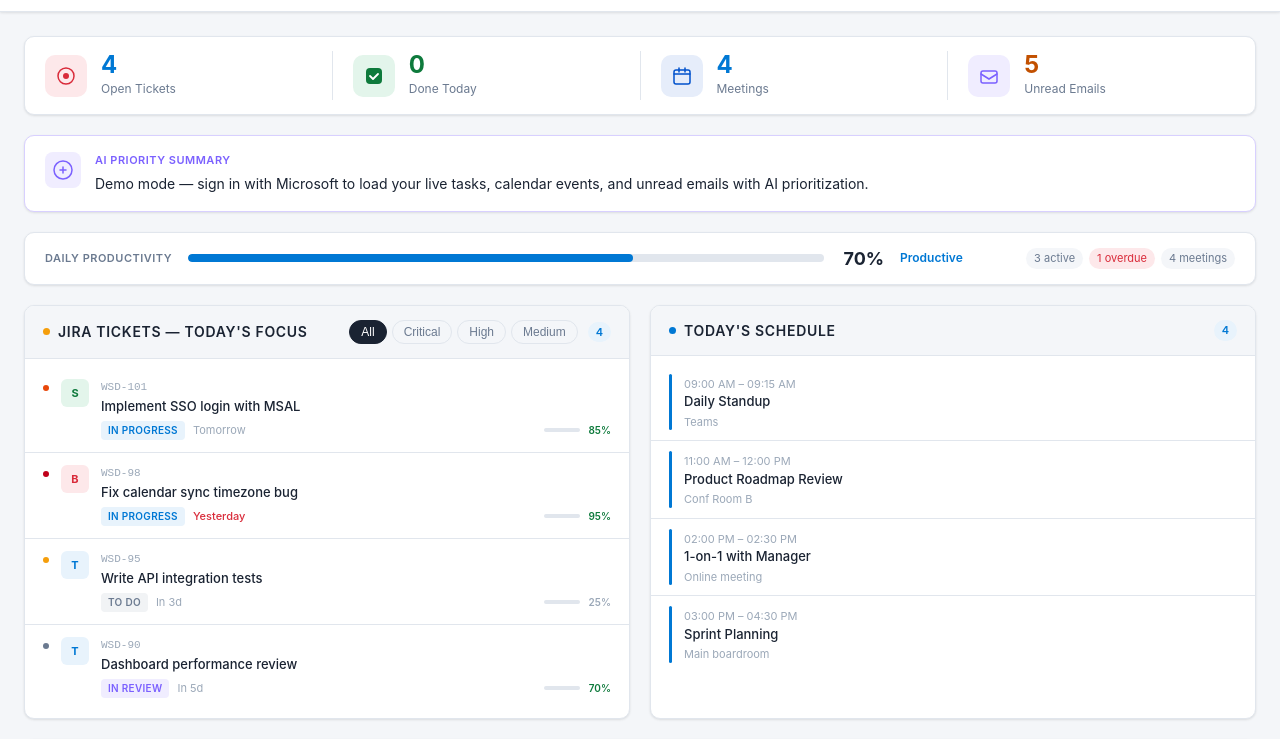
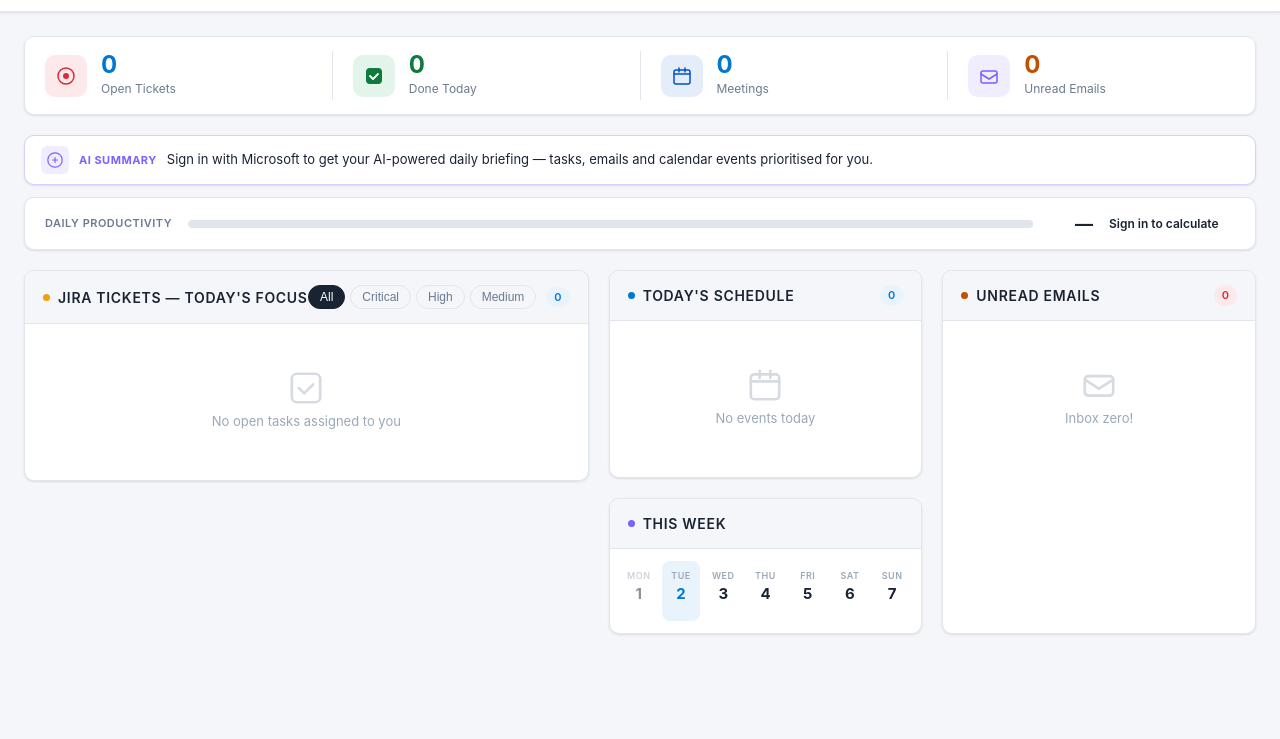
Before and after one commit to tajul-saajan/day-bridge, a website: page index.html in a window 1280 px wide. Shown: the part 48-787 px from the top of the page. Drawn offline with Linux system fonts and the light colour scheme.

Commit message:
feat: 3-column layout, compact AI strip, weekly schedule, email side panel, clean empty state

```diff
--- a/app.js
+++ b/app.js
@@ -50,23 +50,27 @@ async function loadLiveData(userEmail) {
     const token = await getAccessToken();
 
     updateLoadingText('Loading emails, calendar, and tasks…');
-    const [rawEmails, rawEvents, rawTickets] = await Promise.allSettled([
+    const [rawEmails, rawEvents, rawWeekEvents, rawTickets] = await Promise.allSettled([
       fetchEmails(token),
       fetchCalendarEvents(token),
+      fetchWeekCalendarEvents(token),
       fetchMyJiraTickets(userEmail),
     ]);
 
-    const emails  = rawEmails.status  === 'fulfilled' ? normalizeEmails(rawEmails.value)   : [];
-    const events  = rawEvents.status  === 'fulfilled' ? normalizeEvents(rawEvents.value)   : [];
-    const tickets = rawTickets.status === 'fulfilled' ? normalizeJira(rawTickets.value)    : [];
+    const emails      = rawEmails.status      === 'fulfilled' ? normalizeEmails(rawEmails.value)       : [];
+    const events      = rawEvents.status      === 'fulfilled' ? normalizeEvents(rawEvents.value)       : [];
+    const weekEvents  = rawWeekEvents.status  === 'fulfilled' ? normalizeEvents(rawWeekEvents.value)   : [];
+    const tickets     = rawTickets.status     === 'fulfilled' ? normalizeJira(rawTickets.value)        : [];
 
-    if (rawEmails.status  === 'rejected') console.warn('Emails:', rawEmails.reason);
-    if (rawEvents.status  === 'rejected') console.warn('Calendar:', rawEvents.reason);
-    if (rawTickets.status === 'rejected') console.warn('Jira:', rawTickets.reason);
+    if (rawEmails.status     === 'rejected') console.warn('Emails:', rawEmails.reason);
+    if (rawEvents.status     === 'rejected') console.warn('Calendar:', rawEvents.reason);
+    if (rawWeekEvents.status === 'rejected') console.warn('Week calendar:', rawWeekEvents.reason);
+    if (rawTickets.status    === 'rejected') console.warn('Jira:', rawTickets.reason);
 
     renderTasks(tickets);
     renderCalendar(events);
     renderEmails(emails);
+    renderWeeklySchedule(weekEvents);
     updateStats(tickets, events.length, emails.length);
     updateProductivityMeter(tickets, events.length);
 
@@ -101,7 +105,7 @@ async function loadAiSummary(tasks, emails) {
   if (ai.blockers?.length) {
     const el = document.getElementById('aiBlockers');
     el.classList.remove('hidden');
-    el.textContent = '⚠ Blockers: ' + ai.blockers.join(' · ');
+    el.textContent = '⚠ ' + ai.blockers[0];
   }
 }
 
@@ -221,39 +225,69 @@ function renderEmails(emails) {
   }).join('');
 }
 
-// ─── Mock Data (demo without sign-in) ────────────────────────────
+// ─── Render — Weekly Schedule ────────────────────────────────────
+
+function renderWeeklySchedule(allEvents) {
+  const el = document.getElementById('weeklyList');
+  if (!el) return;
+
+  const today = new Date(); today.setHours(0, 0, 0, 0);
+  const day   = today.getDay();
+  const monday = new Date(today);
+  monday.setDate(today.getDate() - (day === 0 ? 6 : day - 1));
+
+  const eventsByDay = {};
+  allEvents.forEach(e => {
+    const key = new Date(e.start).toDateString();
+    if (!eventsByDay[key]) eventsByDay[key] = [];
+    eventsByDay[key].push(e);
+  });
+
+  const dayNames = ['Mon','Tue','Wed','Thu','Fri','Sat','Sun'];
+
+  el.innerHTML = dayNames.map((name, i) => {
+    const d = new Date(monday);
+    d.setDate(monday.getDate() + i);
+    const key     = d.toDateString();
+    const dayEvts = eventsByDay[key] || [];
+    const count   = dayEvts.length;
+    const isToday = d.toDateString() === today.toDateString();
+    const isPast  = d < today && !isToday;
+    const hasNow  = dayEvts.some(e => e.isNow);
+
+    const dots = count > 0
+      ? Array.from({ length: Math.min(count, 3) }, (_, di) =>
+          `<span class="week-dot${di === 0 && hasNow ? ' week-dot-now' : ''}"></span>`
+        ).join('')
+      : '';
+
+    return `
+    <div class="week-day${isToday ? ' week-day-today' : ''}${isPast ? ' week-day-past' : ''}">
+      <span class="week-day-name">${name}</span>
+      <span class="week-day-num">${d.getDate()}</span>
+      <div class="week-dots">${dots}</div>
+      ${count > 0 ? `<span class="week-count">${count}</span>` : ''}
+    </div>`;
+  }).join('');
+}
+
+// ─── Empty state before sign-in ──────────────────────────────────
 
 function renderMockData() {
-  const mockTasks = [
-    { key:'WSD-101', summary:'Implement SSO login with MSAL',  priority:'high',    status:'inprogress', statusLabel:'In Progress', issueType:'story', due: daysFromNow(1),  overdue: false, url:'#' },
-    { key:'WSD-98',  summary:'Fix calendar sync timezone bug', priority:'highest', status:'inprogress', statusLabel:'In Progress', issueType:'bug',   due: daysFromNow(-1), overdue: true,  url:'#' },
-    { key:'WSD-95',  summary:'Write API integration tests',    priority:'medium',  status:'todo',       statusLabel:'To Do',       issueType:'task',  due: daysFromNow(3),  overdue: false, url:'#' },
-    { key:'WSD-90',  summary:'Dashboard performance review',   priority:'low',     status:'review',     statusLabel:'In Review',   issueType:'task',  due: daysFromNow(5),  overdue: false, url:'#' },
-  ];
+  renderTasks([]);
+  renderCalendar([]);
+  renderEmails([]);
+  renderWeeklySchedule([]);
+  updateStats([], 0, 0);
 
-  const base = new Date(); base.setMinutes(0,0,0);
-  const mockEvents = [
-    { subject:'Daily Standup',          start: hrs(base,9),  end: hrs(base,9,15),  location:'Teams',         isNow: isNow(hrs(base,9),  hrs(base,9,15)),  joinUrl: null },
-    { subject:'Product Roadmap Review', start: hrs(base,11), end: hrs(base,12),    location:'Conf Room B',    isNow: isNow(hrs(base,11), hrs(base,12)),    joinUrl: null },
-    { subject:'1-on-1 with Manager',    start: hrs(base,14), end: hrs(base,14,30), location:'Online meeting', isNow: isNow(hrs(base,14), hrs(base,14,30)), joinUrl: '#'  },
-    { subject:'Sprint Planning',        start: hrs(base,15), end: hrs(base,16,30), location:'Main boardroom', isNow: isNow(hrs(base,15), hrs(base,16,30)), joinUrl: null },
-  ];
-
-  renderTasks(mockTasks);
-  renderCalendar(mockEvents);
-  renderEmails([
-    { from:'Sarah Chen',      subject:'Re: Q3 Dashboard Timeline',            date: minsAgo(12),  preview:'Looks good! Can we move the demo to Thursday instead?' },
-    { from:'Jira Automation', subject:'[WSD-98] Bug assigned to you',         date: minsAgo(34),  preview:'A new bug has been assigned: Fix calendar sync timezone bug' },
-    { from:'Azure DevOps',    subject:'Build #142 failed — main branch',      date: minsAgo(55),  preview:'The build failed at step: npm test. View details…' },
-    { from:'David Park',      subject:'API credentials for staging env',      date: minsAgo(80),  preview:'Hi, I have sent the updated .env values to your Teams DM' },
-    { from:'HR Team',         subject:'New policy update — remote work 2026', date: minsAgo(210), preview:'Please review and acknowledge the updated remote work guidelines' },
-  ]);
-
-  updateStats(mockTasks, mockEvents.length, 5);
-  updateProductivityMeter(mockTasks, mockEvents.length);
+  const fill = document.getElementById('psFill');
+  if (fill) { fill.style.width = '0%'; fill.style.background = '#e1e6ed'; }
+  const pct    = document.getElementById('psPct');    if (pct)    pct.textContent    = '—';
+  const status = document.getElementById('psStatus'); if (status) { status.textContent = 'Sign in to calculate'; status.style.color = ''; }
+  const chips  = document.getElementById('psChips');  if (chips)  chips.innerHTML    = '';
 
   document.getElementById('aiSummary').textContent =
-    'Demo mode — sign in with Microsoft to load your live tasks, calendar events, and unread emails with AI prioritization.';
+    'Sign in with Microsoft to get your AI-powered daily briefing — tasks, emails and calendar events prioritised for you.';
 }
 
 // ─── Loading helpers ─────────────────────────────────────────────
--- a/graph.js
+++ b/graph.js
@@ -13,6 +13,30 @@ async function fetchEmails(accessToken) {
     headers: { Authorization: `Bearer ${accessToken}` },
   });
   if (!res.ok) throw new Error(`Graph emails: ${res.status} ${res.statusText}`);
+  const data = await res.json();
+  return data.value || [];
+}
+
+async function fetchWeekCalendarEvents(accessToken) {
+  const now    = new Date();
+  const day    = now.getDay();
+  const monday = new Date(now);
+  monday.setDate(now.getDate() - (day === 0 ? 6 : day - 1));
+  monday.setHours(0, 0, 0, 0);
+  const sunday = new Date(monday);
+  sunday.setDate(monday.getDate() + 6);
+  sunday.setHours(23, 59, 59, 999);
+
+  const url = `${GRAPH}/me/calendarView` +
+    `?startDateTime=${monday.toISOString()}` +
+    `&endDateTime=${sunday.toISOString()}` +
+    `&$select=subject,start,end,location,isOnlineMeeting,onlineMeetingUrl` +
+    `&$orderby=start/dateTime asc&$top=50`;
+
+  const res = await fetch(url, {
+    headers: { Authorization: `Bearer ${accessToken}`, Prefer: 'outlook.timezone="UTC"' },
+  });
+  if (!res.ok) throw new Error(`Graph week calendar: ${res.status}`);
   const data = await res.json();
   return data.value || [];
 }
--- a/index.html
+++ b/index.html
@@ -91,17 +91,15 @@
       </div>
     </div>
 
-    <!-- AI Summary Banner -->
-    <section class="ai-banner" id="aiBanner">
-      <div class="ai-banner-icon">
-        <svg width="20" height="20" viewBox="0 0 20 20" fill="none"><circle cx="10" cy="10" r="9" stroke="#7B61FF" stroke-width="1.5"/><path d="M7 10h6M10 7v6" stroke="#7B61FF" stroke-width="1.5" stroke-linecap="round"/></svg>
+    <!-- AI Summary Strip -->
+    <div class="ai-strip" id="aiBanner">
+      <div class="ai-strip-icon">
+        <svg width="16" height="16" viewBox="0 0 20 20" fill="none"><circle cx="10" cy="10" r="9" stroke="#7B61FF" stroke-width="1.5"/><path d="M7 10h6M10 7v6" stroke="#7B61FF" stroke-width="1.5" stroke-linecap="round"/></svg>
       </div>
-      <div class="ai-content">
-        <p class="ai-label">AI Priority Summary</p>
-        <p id="aiSummary" class="ai-text">Sign in to get your AI-powered daily briefing — tasks, emails, and calendar events prioritized for you.</p>
+      <span class="ai-strip-label">AI Summary</span>
+      <p id="aiSummary" class="ai-strip-text">Sign in with Microsoft to get your AI-powered daily briefing.</p>
+      <div id="aiBlockers" class="ai-strip-blockers hidden"></div>
     </div>
-      <div id="aiBlockers" class="ai-blockers hidden"></div>
-    </section>
 
     <!-- Productivity Meter -->
     <div class="productivity-strip" id="productivityStrip">
@@ -110,14 +108,14 @@
         <div class="ps-fill" id="psFill" style="width:0%"></div>
       </div>
       <div class="ps-pct" id="psPct">—</div>
-      <div class="ps-status" id="psStatus">Calculating…</div>
+      <div class="ps-status" id="psStatus">Sign in to calculate</div>
       <div class="ps-chips" id="psChips"></div>
     </div>
 
-    <!-- Grid -->
+    <!-- 3-Column Dashboard Grid -->
     <div class="dashboard-grid">
 
-      <!-- Tasks / Jira -->
+      <!-- Col 1: Jira Tasks -->
       <section class="card">
         <div class="card-header">
           <div class="card-title focus-title">
@@ -134,12 +132,13 @@
             <span id="taskCount" class="badge badge-blue">0</span>
           </div>
         </div>
-        <div id="taskList" class="list-container">
-          <!-- populated by JS -->
-        </div>
+        <div id="taskList" class="list-container"></div>
       </section>
 
-      <!-- Calendar -->
+      <!-- Col 2: Schedule column (today + weekly stacked) -->
+      <div class="schedule-col">
+
+        <!-- Today's Schedule -->
         <section class="card">
           <div class="card-header">
             <div class="card-title focus-title">
@@ -148,23 +147,32 @@
             </div>
             <span id="eventCount" class="badge badge-blue">0</span>
           </div>
-        <div id="eventList" class="list-container">
-          <!-- populated by JS -->
-        </div>
+          <div id="eventList" class="list-container"></div>
         </section>
 
-      <!-- Emails -->
-      <section class="card card-wide">
+        <!-- Weekly Overview -->
+        <section class="card">
           <div class="card-header">
-          <div class="card-title">
-            <svg width="18" height="18" viewBox="0 0 18 18" fill="none"><rect x="1" y="4" width="16" height="11" rx="2" stroke="#0078D4" stroke-width="1.5"/><path d="M1 6l8 5 8-5" stroke="#0078D4" stroke-width="1.5" stroke-linecap="round"/></svg>
+            <div class="card-title focus-title">
+              <span class="focus-dot" style="background:#7B61FF"></span>
+              <span>This Week</span>
+            </div>
+          </div>
+          <div id="weeklyList" class="weekly-grid"></div>
+        </section>
+
+      </div>
+
+      <!-- Col 3: Email Side Panel -->
+      <section class="card email-panel">
+        <div class="card-header">
+          <div class="card-title focus-title">
+            <span class="focus-dot" style="background:#c25000"></span>
             <span>Unread Emails</span>
           </div>
           <span id="emailCount" class="badge badge-red">0</span>
         </div>
-        <div id="emailList" class="list-container">
-          <!-- populated by JS -->
-        </div>
+        <div id="emailList" class="list-container"></div>
       </section>
 
     </div>
@@ -176,7 +184,7 @@
     <p id="loadingText">Loading your data…</p>
   </div>
 
-  <!-- MSAL — Microsoft Authentication Library (served locally for reliability) -->
+  <!-- MSAL — served locally for reliability -->
   <script src="/lib/msal-browser.min.js"></script>
   <script src="auth.js"></script>
   <script src="graph.js"></script>
--- a/styles.css
+++ b/styles.css
@@ -95,29 +95,34 @@ body {
 /* ─── Main ────────────────────────────────────────────────────── */
 .main { padding: 24px; max-width: 1400px; margin: 0 auto; }
 
-/* ─── AI Banner ──────────────────────────────────────────────── */
-.ai-banner {
+/* ─── AI Summary Strip ───────────────────────────────────────── */
+.ai-strip {
   background: var(--surface);
   border: 1px solid #d8d0ff;
   border-radius: var(--radius);
-  padding: 16px 20px;
-  display: flex; align-items: flex-start; gap: 14px;
-  margin-bottom: 20px;
+  padding: 10px 16px;
+  display: flex; align-items: center; gap: 10px;
+  margin-bottom: 12px;
   box-shadow: var(--shadow-sm);
+  min-height: 0;
 }
-.ai-banner-icon {
-  width: 36px; height: 36px; flex-shrink: 0;
-  background: var(--purple-light);
-  border-radius: 8px;
+.ai-strip-icon {
+  width: 28px; height: 28px; flex-shrink: 0;
+  background: var(--purple-light); border-radius: 6px;
   display: flex; align-items: center; justify-content: center;
 }
-.ai-content { flex: 1; }
-.ai-label { font-size: 11px; font-weight: 600; color: var(--purple); text-transform: uppercase; letter-spacing: .5px; margin-bottom: 4px; }
-.ai-text { font-size: 14px; color: var(--text-primary); line-height: 1.6; }
-.ai-blockers {
-  background: var(--red-light);
-  border-radius: 6px; padding: 8px 12px;
-  font-size: 12px; color: var(--red); margin-top: 8px;
+.ai-strip-label {
+  font-size: 11px; font-weight: 700; color: var(--purple);
+  text-transform: uppercase; letter-spacing: .5px; white-space: nowrap;
+}
+.ai-strip-text {
+  flex: 1; font-size: 13px; color: var(--text-primary);
+  overflow: hidden; text-overflow: ellipsis; white-space: nowrap;
+}
+.ai-strip-blockers {
+  background: var(--red-light); border-radius: 4px;
+  padding: 3px 10px; font-size: 12px; color: var(--red);
+  white-space: nowrap; flex-shrink: 0;
 }
 
 /* ─── Stats Bar ─────────────────────────────────────────────── */
@@ -214,11 +219,12 @@ body {
 /* ─── Dashboard Grid ──────────────────────────────────────────── */
 .dashboard-grid {
   display: grid;
-  grid-template-columns: repeat(2, 1fr);
-  grid-template-rows: auto auto;
+  grid-template-columns: 1.8fr 1fr 1fr;
   gap: 20px;
+  align-items: start;
 }
-.card-wide { grid-column: 1 / -1; }
+.schedule-col { display: flex; flex-direction: column; gap: 20px; }
+.email-panel  { height: 100%; }
 
 /* ─── Card ────────────────────────────────────────────────────── */
 .card {
@@ -356,6 +362,29 @@ body {
 .email-subject { font-size: 13px; font-weight: 500; white-space: nowrap; overflow: hidden; text-overflow: ellipsis; }
 .email-preview { font-size: 12px; color: var(--text-secondary); white-space: nowrap; overflow: hidden; text-overflow: ellipsis; margin-top: 2px; }
 
+/* ─── Weekly Schedule ─────────────────────────────────────────── */
+.weekly-grid {
+  display: grid;
+  grid-template-columns: repeat(7, 1fr);
+  gap: 4px;
+  padding: 12px 10px;
+}
+.week-day {
+  display: flex; flex-direction: column; align-items: center;
+  padding: 8px 2px; border-radius: 8px; gap: 4px;
+  transition: background var(--transition);
+}
+.week-day:hover { background: var(--bg); }
+.week-day-today { background: var(--blue-light) !important; }
+.week-day-past  { opacity: .5; }
+.week-day-name  { font-size: 9px; font-weight: 600; color: var(--text-muted); text-transform: uppercase; letter-spacing: .5px; }
+.week-day-num   { font-size: 15px; font-weight: 700; color: var(--text-primary); line-height: 1; }
+.week-day-today .week-day-num { color: var(--blue); }
+.week-dots      { display: flex; gap: 2px; flex-wrap: wrap; justify-content: center; min-height: 8px; }
+.week-dot       { width: 5px; height: 5px; border-radius: 50%; background: var(--blue); }
+.week-dot-now   { background: var(--green); }
+.week-count     { font-size: 10px; color: var(--text-secondary); font-weight: 500; }
+
 /* ─── Loading ──────────────────────────────────────────────────── */
 .loading-overlay {
   position: fixed; inset: 0; background: rgba(255,255,255,.85);
@@ -375,12 +404,18 @@ body {
 .hidden { display: none !important; }
 
 /* ─── Responsive ──────────────────────────────────────────────── */
+@media (max-width: 1100px) {
+  .dashboard-grid { grid-template-columns: 1.4fr 1fr; }
+  .email-panel    { grid-column: 1 / -1; }
+}
 @media (max-width: 900px) {
   .dashboard-grid { grid-template-columns: 1fr; }
-  .card-wide { grid-column: 1; }
+  .schedule-col, .email-panel { grid-column: 1; }
   .main { padding: 16px; }
   .stat-label { display: none; }
-  .stat-card { padding: 12px 14px; gap: 10px; }
+  .stat-card  { padding: 12px 14px; gap: 10px; }
+  .weekly-grid { grid-template-columns: repeat(7, 1fr); }
+  .ai-strip-text { display: none; }
 }
 @media (max-width: 700px) {
   .stats-bar { flex-wrap: wrap; }
```
Lines whose indentation alone changed are shown as unchanged.
